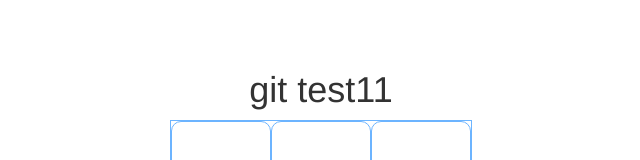
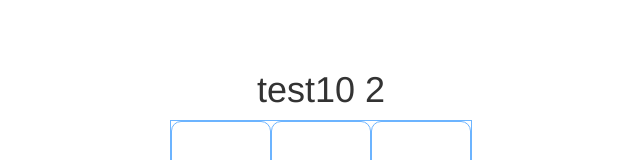
Before and after one commit to SILVERSPASE/tic-tak-toe-classic, a plain HTML site: page index.html in a window 1280 px wide. Shown: the top 160 px of the page, without its empty margins (319-959 px from the left). Drawn offline with nearby package versions, Linux system fonts and the light colour scheme.

Commit message:
test 10 2

```diff
--- a/index.html
+++ b/index.html
@@ -12,7 +12,7 @@
 <div data-ng-app = 'app' data-ng-controller = 'myCtrl'>
 	<div class="container">
 		<div class="row tac">
-			<h1>git test11</h1>
+			<h1>test10 2</h1>
 			<div class="field">
 				<div data-ng-repeat = '(cellKey, cellValue) in field' class='cell {{cellValue}}' data-ng-click = 'cellClick(cellKey)'>
 					{{cellValue}}
```
